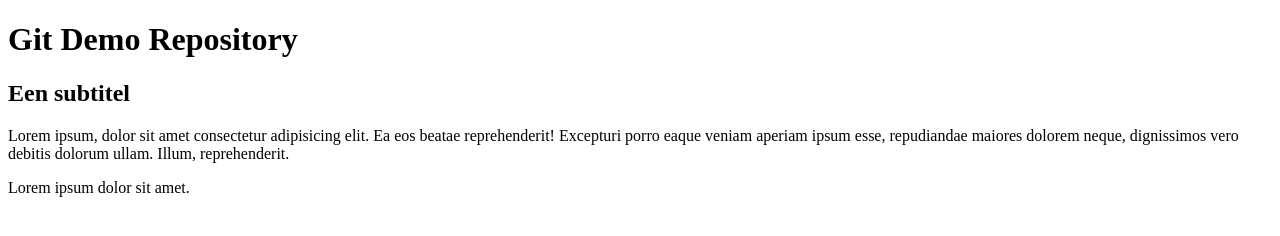
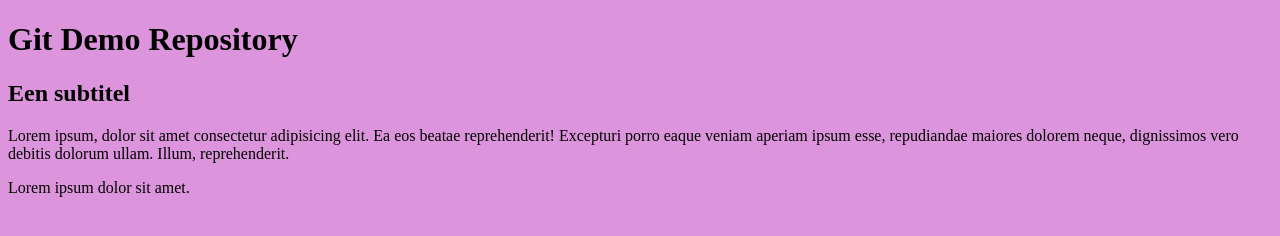
Before and after one commit to EliseVanAerschot/GitRepoTest, a plain HTML site: page index.html in a window 1280 px wide. Drawn offline with Linux system fonts and the light colour scheme.

Commit message:
stylesheet toegevoegd + achtergrondkleur

```diff
--- a/index.html
+++ b/index.html
@@ -4,6 +4,7 @@
     <meta charset="UTF-8">
     <meta name="viewport" content="width=device-width, initial-scale=1.0">
     <title>Git Demo Repo</title>
+    <link rel="stylesheet" href="style.css">
 </head>
 <body>
     <h1>Git Demo Repository</h1>
--- /dev/null
+++ b/style.css
@@ -0,0 +1,2 @@
+body{
+    background-color: #dc95dc;}
```
